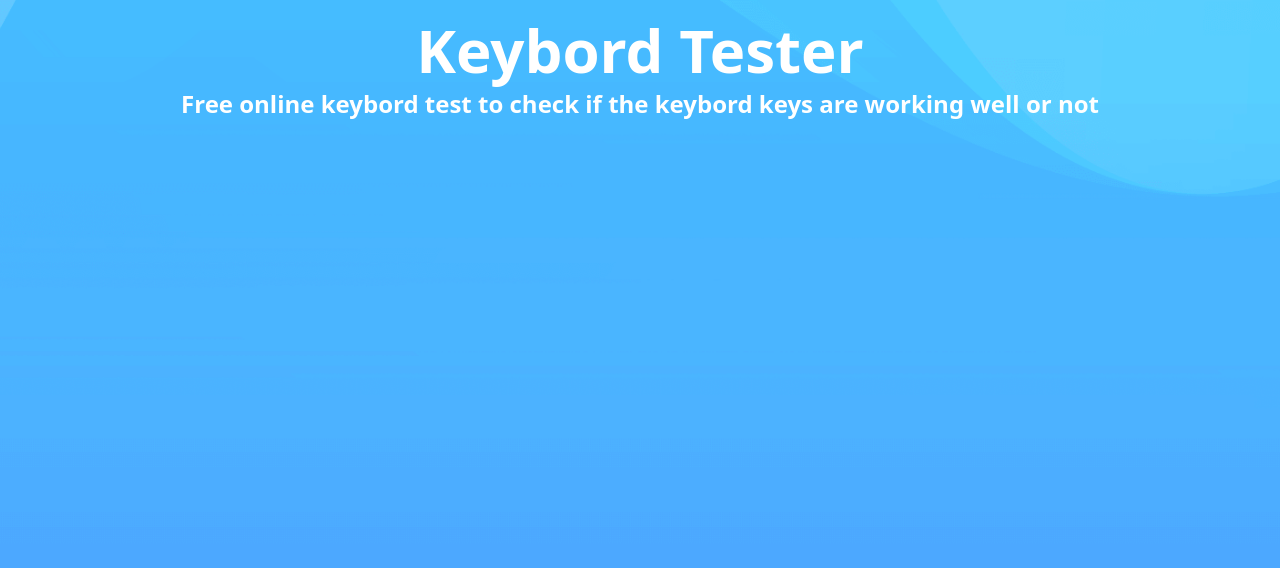
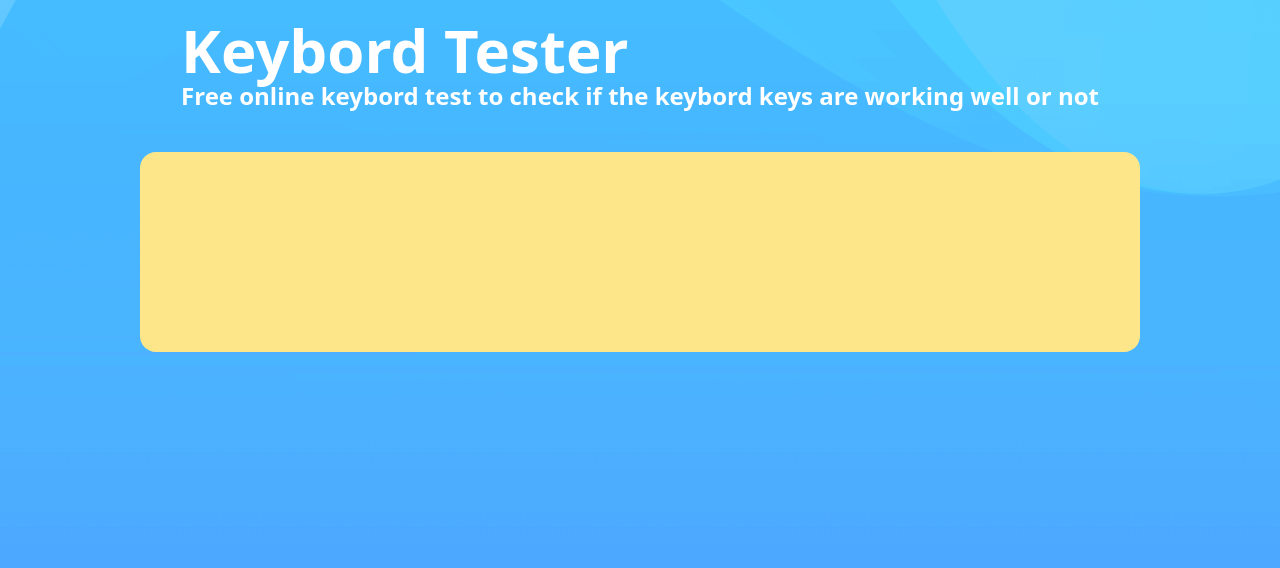
Before and after one commit to Diptesh8/keybord-tester-project-dada, a website: page index.html in a window 1280 px wide. Drawn offline with nearby package versions, Linux system fonts and the light colour scheme.

Commit message:
added text area screen field

```diff
--- a/index.html
+++ b/index.html
@@ -10,15 +10,15 @@
 
 </head>
 
-<body class="bg-[url('./images/background.png')] bg-cover min-h-screen bg-center bg-no-repeat">
+<body class=" flex flex-col items-center min-h-screen gap-10 bg-[url('./images/background.png')] bg-cover min-h-screen bg-center bg-no-repeat">
     <!--step1:- heading section   -->
-    <div class="flex flex-col justify-center items-center gap-2">
+    <div class="  gap-2">
         <h1 class="text-6xl font-extrabold mt-5 text-white">Keybord Tester</h1>
         <p class="text-2xl font-bold text-white">Free online keybord test to check if the keybord keys are working well or not</p>
     </div>
     <!-- step2:- keybord screen output section------- -->
     <div>
-        <div class="width-[500px] height-[400px] border-black bg-amber-200 "></div>
+        <div class="w-[1000px] h-[200px] border-black bg-amber-200 rounded-2xl"></div>
     </div>
     <!-- step3:- keybord section--------- -->
     <div>
```
Also changed, not shown: src/output.css.
